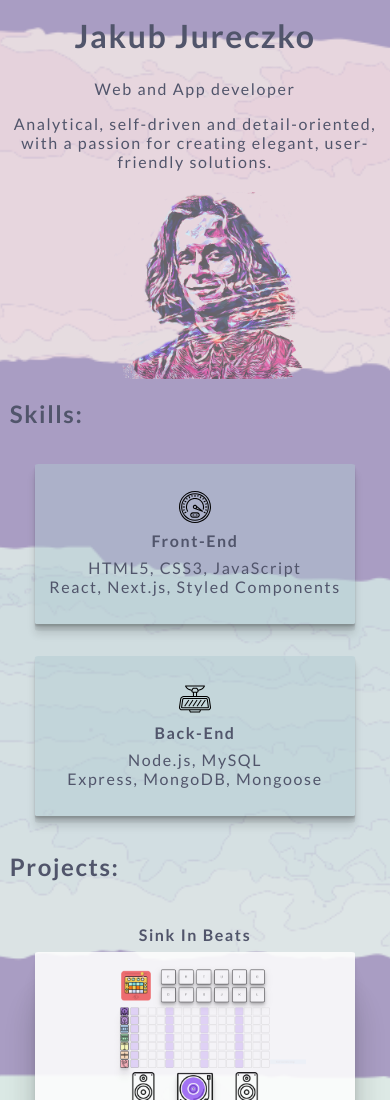
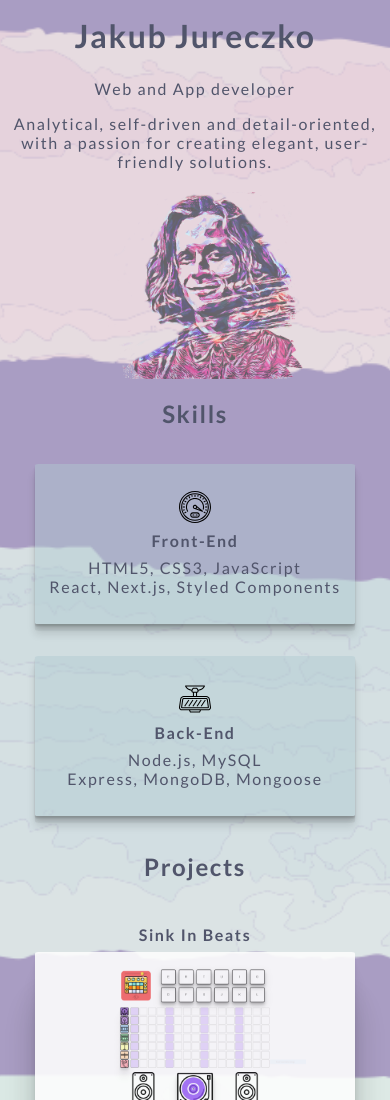
Before and after one commit to JakubJureczko/portfolio, a React (Create React App) app: page / in a window 390 px wide. Shown: the top 1100 px of the page. Built offline with nearby package versions, Linux system fonts and the light colour scheme.

Commit message:
media queries header

```diff
--- a/src/Projects.css
+++ b/src/Projects.css
@@ -113,6 +113,9 @@ justify-content: center;
   .mobile-cont {
     display: none;
   }
+  .projects-mobile {
+    display: none;
+  }
 }
 
 
@@ -208,4 +211,10 @@ cursor: pointer;
   0 41.8px 33.4px rgba(0, 0, 0, 0.086),
   0 50px 40px rgba(0, 0, 0, 0.12);
 }
+.projects-mobile {
+  text-align: center;
 }
+.projects-normal{
+  display: none;
+}
+}
--- a/src/Projects.js
+++ b/src/Projects.js
@@ -7,7 +7,8 @@ function Projects() {
   return (
     <div className="projects">
       <div className="project-header">
-        <h2>Projects:</h2>
+        <h2 className="projects-normal">Projects:</h2>
+        <h2 className="projects-mobile">Projects</h2>
         <div className="project-container">
           <div className="cont">
             <p className="mobile-header"><b>Sink In Beats</b></p>
--- a/src/Skills.css
+++ b/src/Skills.css
@@ -59,3 +59,19 @@
   width: 2em;
   height: 2em;
 }
+@media screen and (min-width: 760px) {
+  .skills-mobile {
+    display: none;
+  }
+}
+
+
+@media screen and (max-width: 760px) {
+  .skills-normal{
+    display: none;
+  }
+  .skills-mobile{
+    text-align: center;
+
+  }
+}
--- a/src/Skills.js
+++ b/src/Skills.js
@@ -4,7 +4,8 @@ import "./Skills.css";
 function Skills() {
   return (
     <div className="skills">
-      <h2>Skills:</h2>
+      <h2 className="skills-normal">Skills:</h2>
+      <h2 className="skills-mobile">Skills</h2>
       <div className="skill-container">
         <div className="card ">
           <span className="card-front"></span>
```
